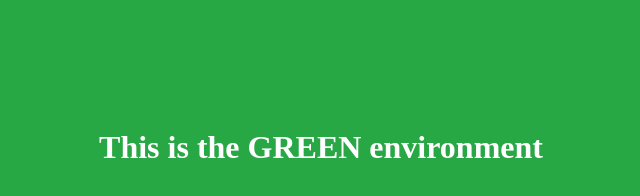
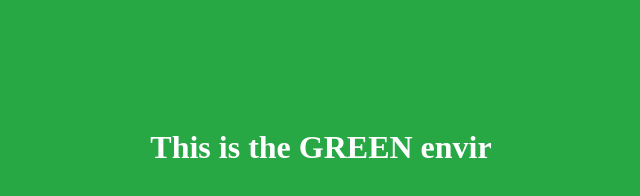
Before and after one commit to Siracgul/Blue-Green_environment, a plain HTML site: page App/Green/index.html in a window 1280 px wide. Shown: the whole page, without its empty margins (319-959 px from the left). Drawn offline with Linux system fonts and the light colour scheme.

Commit message:
Update index.html

```diff
--- a/App/Green/index.html
+++ b/App/Green/index.html
@@ -4,6 +4,6 @@
   <title>Green Environment</title>
 </head>
 <body style="background-color: #28A745; color: white; text-align: center; padding-top: 100px;">
-  <h1>This is the GREEN environment </h1>
+  <h1>This is the GREEN envir </h1>
 </body>
 </html>
```
